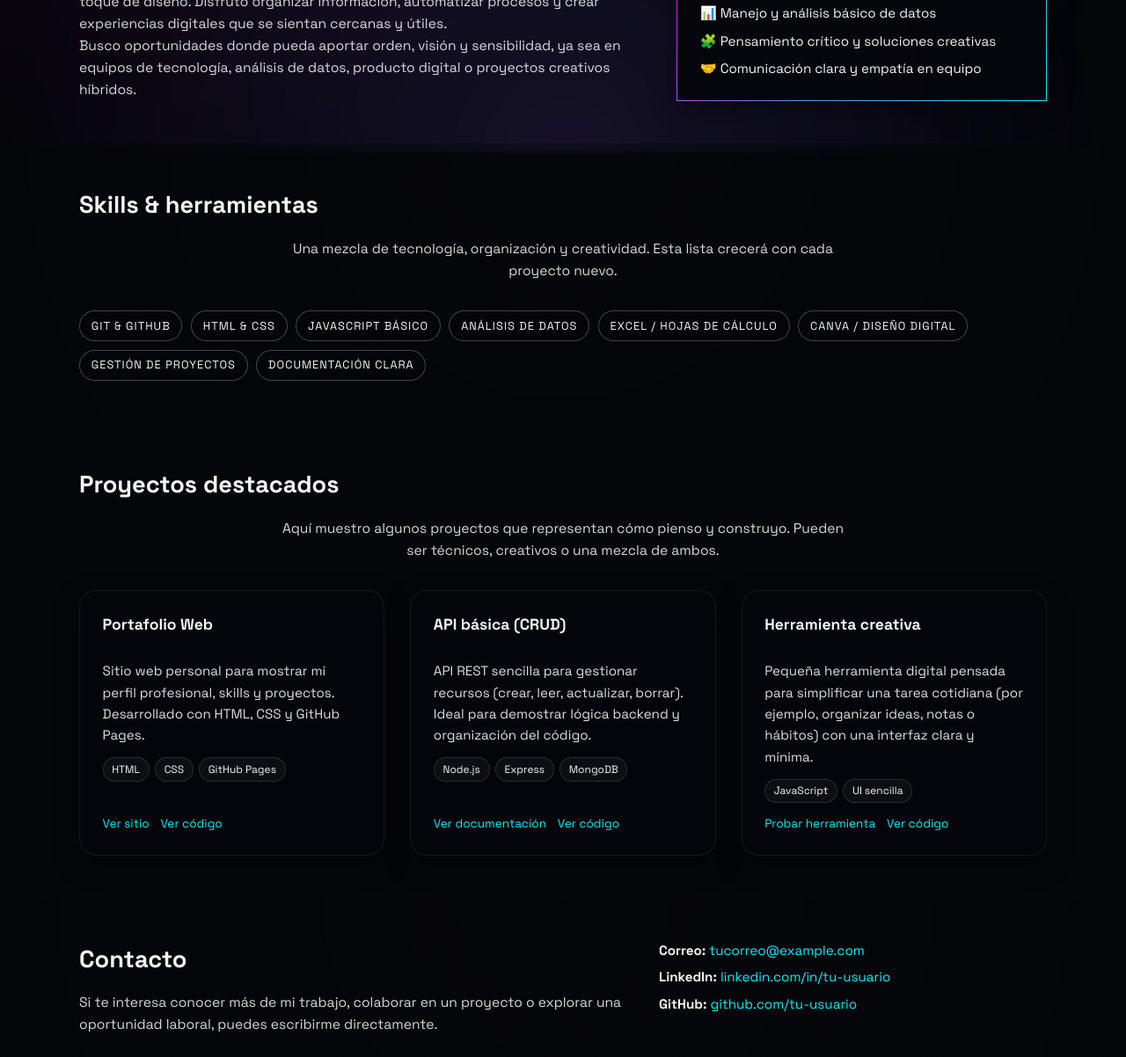
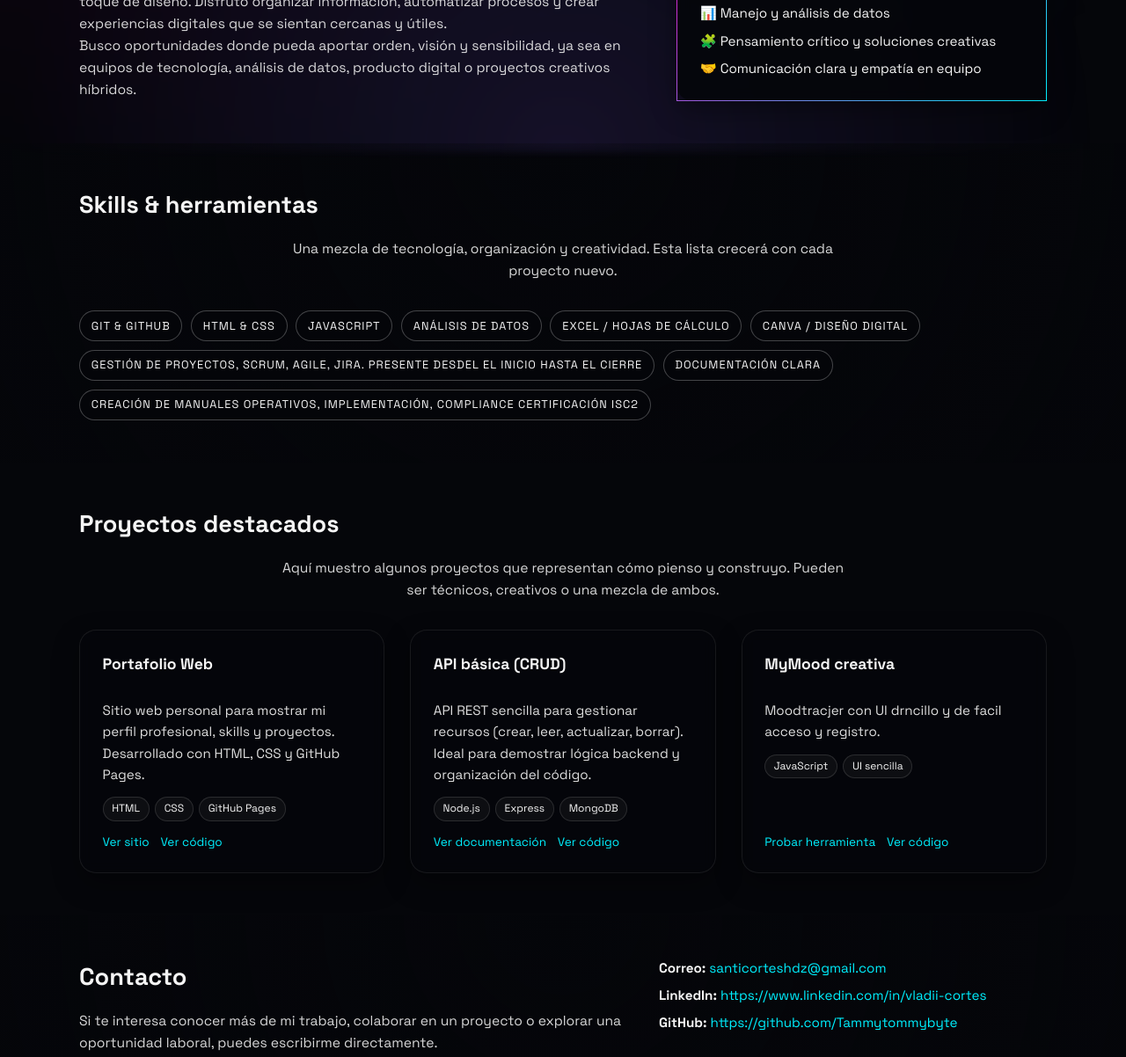
Before and after one commit to Tammytommybyte/Tammytommybyte.github.io, a plain HTML site: page index.html in a window 1280 px wide. Shown: the part 677-1879 px from the top of the page at 88% size. Drawn offline with Linux system fonts and the light colour scheme.

Commit message:
Revise content and update contact information in index.html
Updated various sections in index.html to improve clarity and accuracy of content.

```diff
--- a/index.html
+++ b/index.html
@@ -67,7 +67,7 @@
           <h3 class="card-title">Qué puedo aportar</h3>
           <ul class="card-list">
             <li>🌐 Organización y estructura de proyectos digitales</li>
-            <li>📊 Manejo y análisis básico de datos</li>
+            <li>📊 Manejo y análisis de datos</li>
             <li>🧩 Pensamiento crítico y soluciones creativas</li>
             <li>🤝 Comunicación clara y empatía en equipo</li>
           </ul>
@@ -87,12 +87,14 @@
         <div class="tags-grid">
           <span class="tag">Git & GitHub</span>
           <span class="tag">HTML & CSS</span>
-          <span class="tag">JavaScript básico</span>
+          <span class="tag">JavaScript </span>
           <span class="tag">Análisis de datos</span>
           <span class="tag">Excel / Hojas de cálculo</span>
           <span class="tag">Canva / Diseño digital</span>
-          <span class="tag">Gestión de proyectos</span>
+          <span class="tag">Gestión de proyectos, SCRUM, AGILE, JIRA. Presente desdel el inicio hasta el cierre</span>
           <span class="tag">Documentación clara</span>
+          <spam class="tag"> Creación de manuales operativos, implementación, compliance
+          Certificación ISC2</spam>
         </div>
       </div>
     </section>
@@ -146,10 +148,9 @@
 
           <!-- Proyecto 3 -->
           <article class="card project-card">
-            <h3 class="card-title">Herramienta creativa</h3>
+            <h3 class="card-title">MyMood creativa</h3>
             <p class="card-text">
-              Pequeña herramienta digital pensada para simplificar una tarea cotidiana
-              (por ejemplo, organizar ideas, notas o hábitos) con una interfaz clara y mínima.
+              Moodtracjer con UI drncillo y de facil acceso y registro.
             </p>
             <div class="project-meta">
               <span class="pill">JavaScript</span>
@@ -175,10 +176,9 @@
           </p>
         </div>
         <div class="contact-info">
-          <!-- Reemplaza estos datos por los tuyos reales -->
-          <p><strong>Correo:</strong> <a href="mailto:tucorreo@example.com">tucorreo@example.com</a></p>
-          <p><strong>LinkedIn:</strong> <a href="https://linkedin.com/in/tu-usuario" target="_blank" rel="noopener noreferrer">linkedin.com/in/tu-usuario</a></p>
-          <p><strong>GitHub:</strong> <a href="https://github.com/tu-usuario" target="_blank" rel="noopener noreferrer">github.com/tu-usuario</a></p>
+          <p><strong>Correo:</strong> <a href="mailto:tucorreo@example.com">santicorteshdz@gmail.com</a></p>
+          <p><strong>LinkedIn:</strong> <a href="https://linkedin.com/in/tu-usuario" target="_blank" rel="noopener noreferrer">https://www.linkedin.com/in/vladii-cortes</a></p>
+          <p><strong>GitHub:</strong> <a href="https://github.com/tu-usuario" target="_blank" rel="noopener noreferrer">https://github.com/Tammytommybyte</a></p>
         </div>
       </div>
     </section>
```
